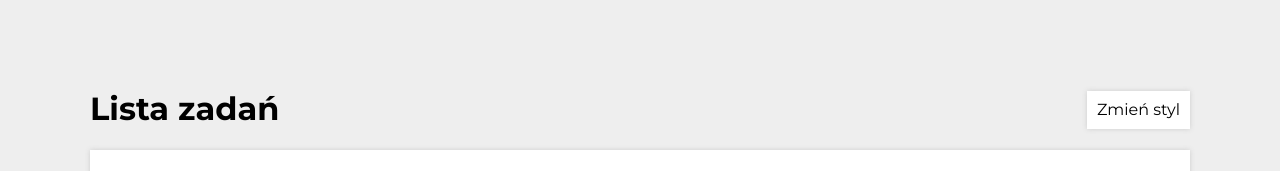
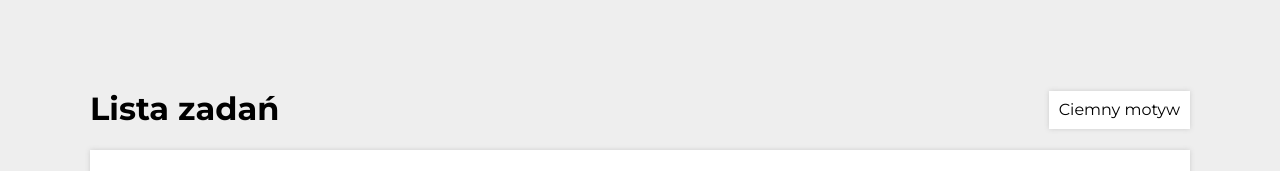
Before and after one commit to KalinaJakubowska/todos-list-react, a React (Create React App) app: page / in a window 1280 px wide. Shown: the top 171 px of the page. Built offline with nearby package versions, Linux system fonts and the light colour scheme.

Commit message:
changing button text added

```diff
--- a/src/common/Header/index.js
+++ b/src/common/Header/index.js
@@ -1,14 +1,17 @@
 import React from "react";
-import { useDispatch } from "react-redux";
-import { toggleTheme } from "../../themeSlice";
+import { useDispatch, useSelector } from "react-redux";
+import { toggleTheme, selectTheme } from "../../themeSlice";
 import { Wrapper, Button } from "./styled";
 
 const Header = ({ title }) => {
+    const isDarkTheme = useSelector(selectTheme);
     const dispatch = useDispatch();
     return (
         <Wrapper>
             <h1>{title}</h1>
-            <Button onClick={() => dispatch(toggleTheme())}>Zmień styl</Button>
+            <Button onClick={() => dispatch(toggleTheme())}>
+                {isDarkTheme ? "Jasny motyw" : "Ciemny motyw"}
+            </Button>
         </Wrapper>
     )
 }
```
